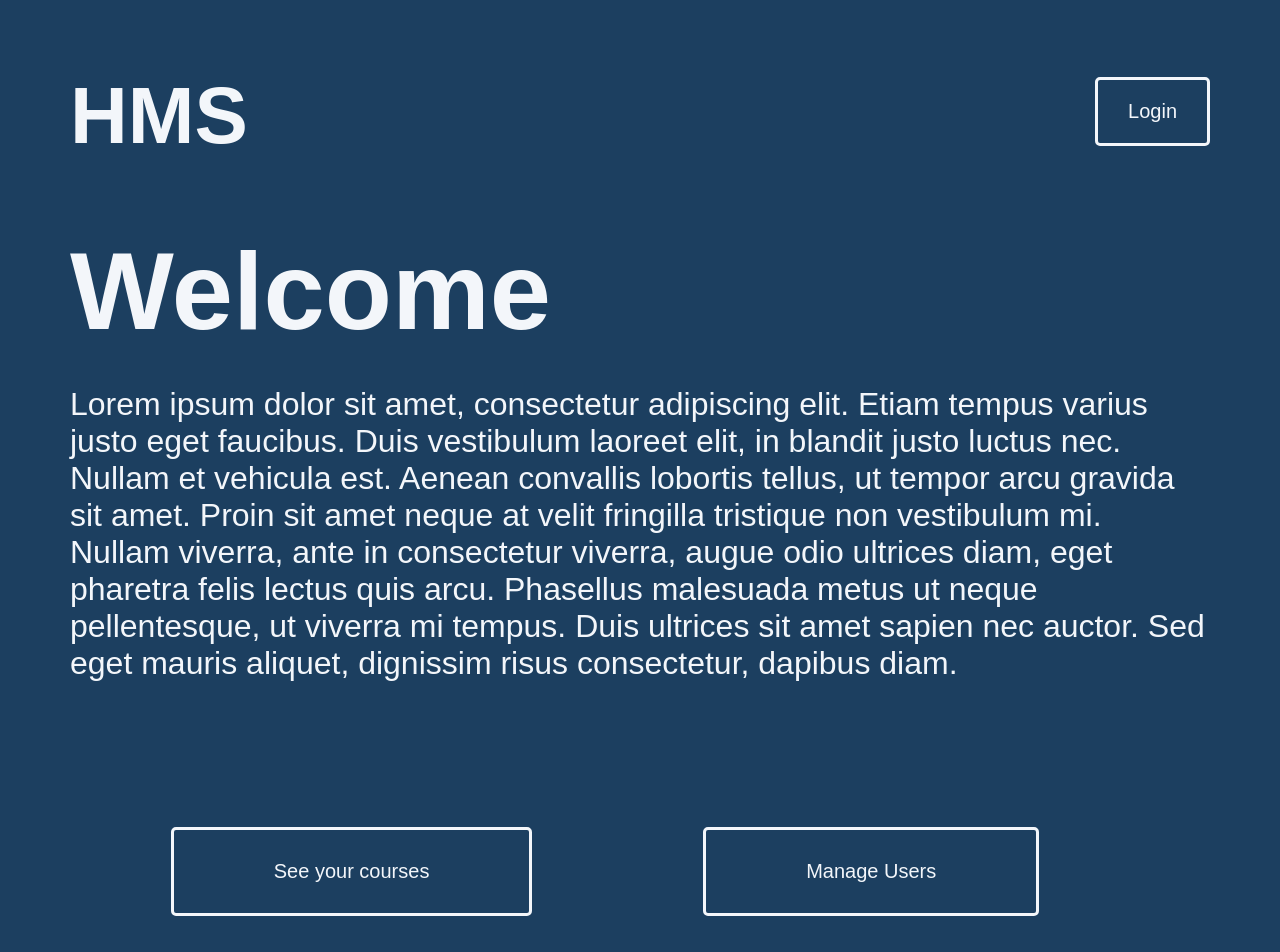
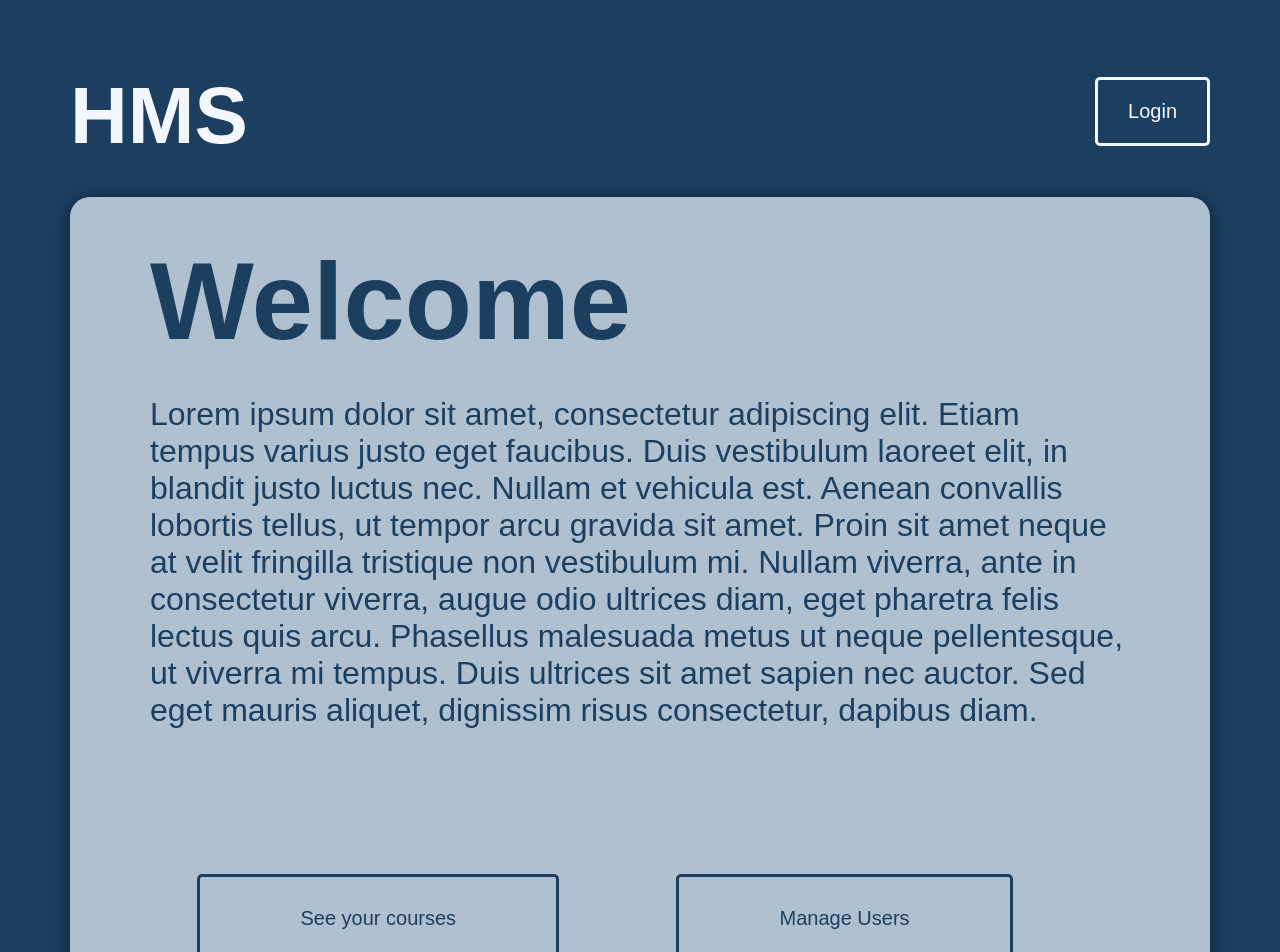
Before and after one commit to willemharmse/CodeWizardsHMSProject, a React (Create React App) app in the folder frontend/: page / in a window 1280 px wide. Shown: the top 952 px of the page. Before the commit the page ends 916 px from the top, so only its background shows below. Built offline with nearby package versions, Linux system fonts and the light colour scheme.

Commit message:
Landing page design changes

```diff
--- a/frontend/src/components/LandingPage.css
+++ b/frontend/src/components/LandingPage.css
@@ -42,15 +42,20 @@
 }
 
 .landing-page-content {
-  color: #f3f6fa;
+  color: #1c3f60;
+  margin-top: 20px;
   margin-left: 70px;
   margin-right: 70px;
+  padding: 40px 80px;
+  border-radius: 20px;
+
+  box-shadow: 0px 4px 20px rgba(0, 0, 0, 0.5);
+  background-color: #afc1d0;
 }
 
 .landing-page-content h1{
   font-size: 110px;
   margin: 0;
-  margin-top: 50px;
 }
 
 .landing-page-content p{
@@ -68,9 +73,9 @@
   font-size: 20px;
   background-color: transparent;
   border: 3px solid;
-  border-color: #f3f6fa;
+  border-color: #1c3f60;
   padding: 30px 100px;
-  color: #f3f6fa;
+  color: #1c3f60;
   cursor: pointer;
   border-radius: 5px;
   transition: background-color 0.3s ease;
@@ -79,7 +84,7 @@
 }
 
 .landing-page-button:hover {
-  background-color: #f3f6fa;
-  color: #1c3f60;
+  background-color: #1c3f60;
+  color: #afc1d0;
   transition: 0.3s ease;
 }
```
